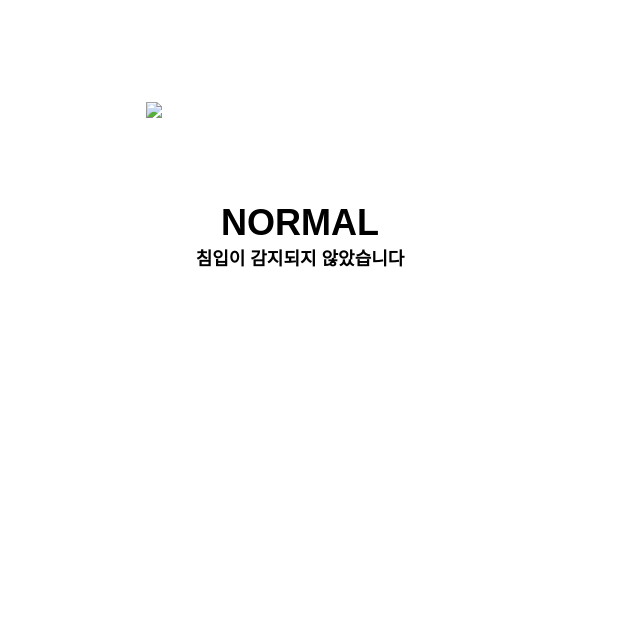
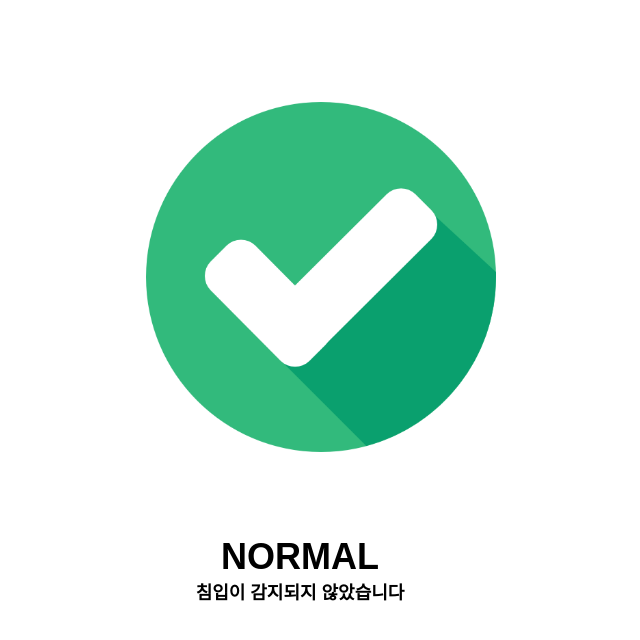
Before and after one commit to moonsoyul/alarm, a plain HTML site: page index.html in a window 1280 px wide. Shown: the whole page, without its empty margins (340-980 px from the left). Drawn offline with Linux system fonts and the light colour scheme.

Commit message:
Update index.html

```diff
--- a/index.html
+++ b/index.html
@@ -7,7 +7,7 @@
 
     <body>
       <form action="/" method="post">
-        <section> <img src="pic/checked.png" style="width: 350px; margin-left: 38%; margin-top: 8%;">
+        <section> <img src="checked.png" style="width: 350px; margin-left: 38%; margin-top: 8%;">
 </section>
 
 
```
